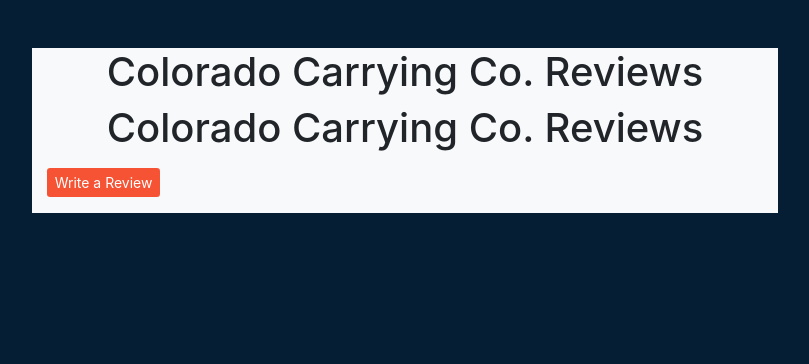
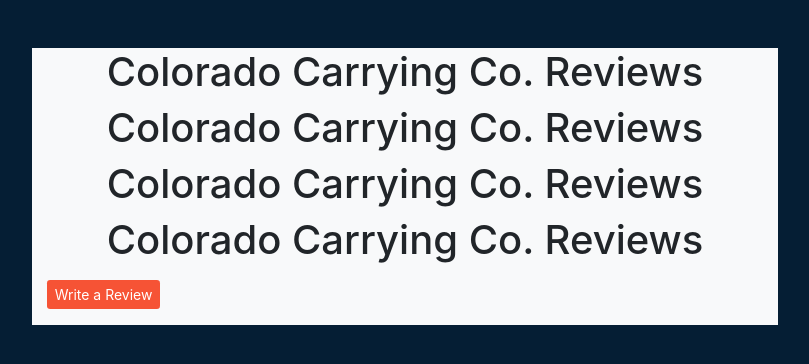
Before and after one commit to Greg001100/reviews-app, a React (Create React App) app: page / in a window 1280 px wide. Shown: the top 364 px of the page, without its empty margins (235-1044 px from the left). Built offline with nearby package versions, Linux system fonts and the light colour scheme; no server answers; the database is empty.

Commit message:
quadruple trouble

```diff
--- a/src/components/CompanyProfile.js
+++ b/src/components/CompanyProfile.js
@@ -96,6 +96,8 @@
         <Col xs={7} className="bg-light mt-5 text-center">
           <h1>Colorado Carrying Co. Reviews</h1>
           <h1>Colorado Carrying Co. Reviews</h1>
+          <h1>Colorado Carrying Co. Reviews</h1>
+          <h1>Colorado Carrying Co. Reviews</h1>
           <ReviewForm
             className="w-auto"
             db={db}
```
